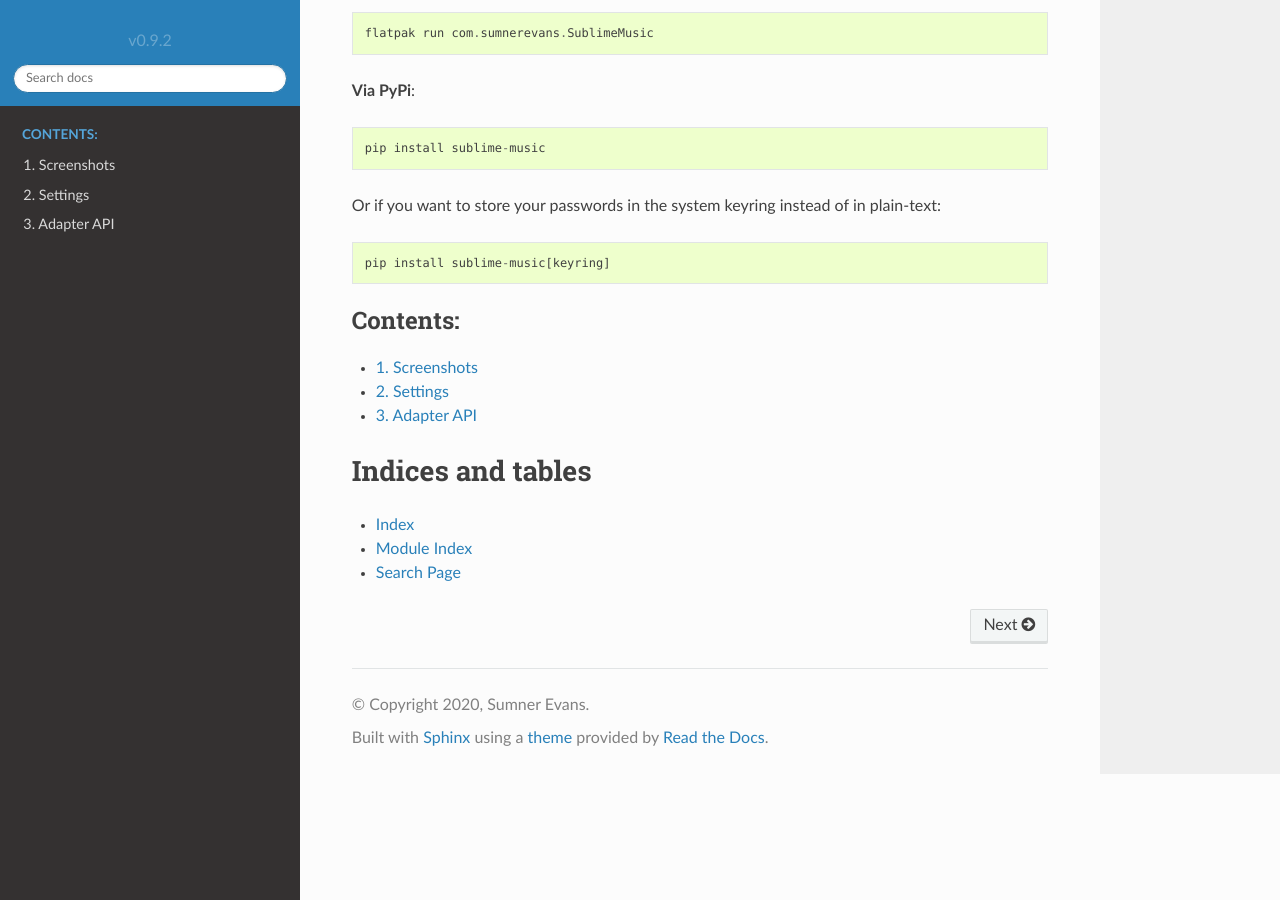
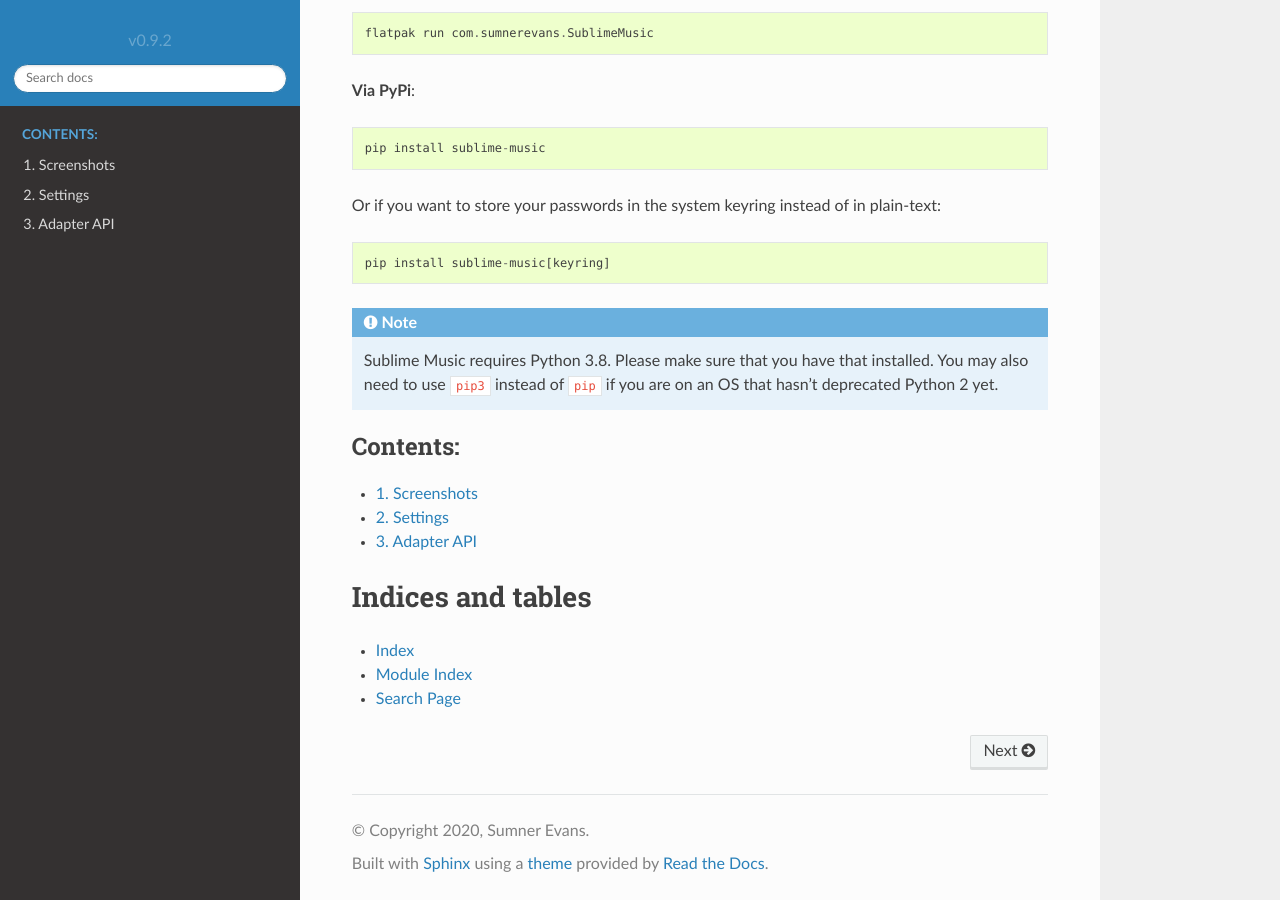
Before and after one commit to sublime-music/sublime-music, a Sphinx documentation site: the page built from docs/index.rst, in a window 1280 px wide and 900 px high, scrolled down 2008 px. Built offline with Sphinx 7.4.7 and the Read the Docs theme 2.0.0, drawn with Linux system fonts in a browser that asks for light colours; pages that are not in the unit, such as notebooks, are missing from menus.

Commit message:
Closes #217: note about Python 3.8 in installation instructions

```diff
--- a/docs/index.rst
+++ b/docs/index.rst
@@ -74,6 +74,12 @@
 
     pip install sublime-music[keyring]
 
+.. note::
+
+   Sublime Music requires Python 3.8. Please make sure that you have that
+   installed. You may also need to use ``pip3`` instead of ``pip`` if you are on
+   an OS that hasn't deprecated Python 2 yet.
+
 .. toctree::
    :numbered:
    :maxdepth: 1
```
